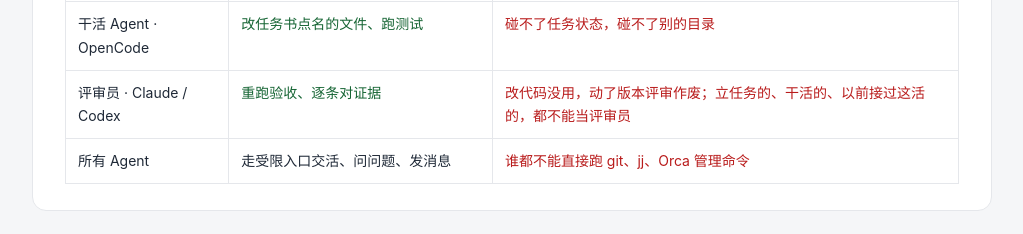
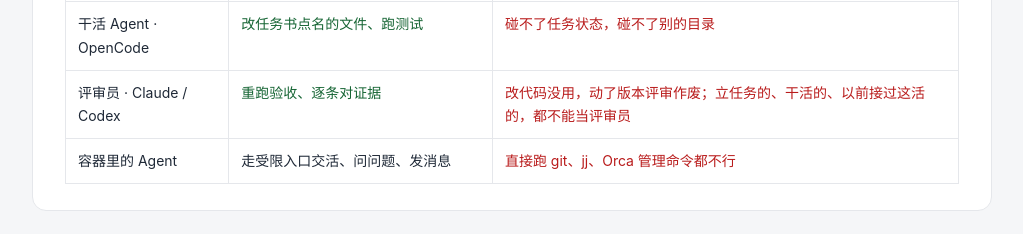
Before and after one commit to a20185/orca-workflow, a plain HTML site: page governance-review.html in a window 1280 px wide. Shown: the part 4300-4534 px from the top of the page, without its empty margins (128-1151 px from the left). Drawn offline with Linux system fonts and the light colour scheme.

Commit message:
docs(orca-governance): codex iter#2 矫正——权限表行改为容器内 Agent，对齐设计 §9.3
Co-Authored-By: Claude Code <noreply@anthropic.com>

```diff
--- a/governance-review.html
+++ b/governance-review.html
@@ -350,7 +350,7 @@
     <tr><td>执行者</td><td class="yes">接活、拆子任务、交活</td><td class="no">不能自己给自己验收</td></tr>
     <tr><td>干活 Agent · OpenCode</td><td class="yes">改任务书点名的文件、跑测试</td><td class="no">碰不了任务状态，碰不了别的目录</td></tr>
     <tr><td>评审员 · Claude / Codex</td><td class="yes">重跑验收、逐条对证据</td><td class="no">改代码没用，动了版本评审作废；立任务的、干活的、以前接过这活的，都不能当评审员</td></tr>
-    <tr><td>所有 Agent</td><td>走受限入口交活、问问题、发消息</td><td class="no">谁都不能直接跑 git、jj、Orca 管理命令</td></tr>
+    <tr><td>容器里的 Agent</td><td>走受限入口交活、问问题、发消息</td><td class="no">直接跑 git、jj、Orca 管理命令都不行</td></tr>
   </table>
 </section>
 
```
